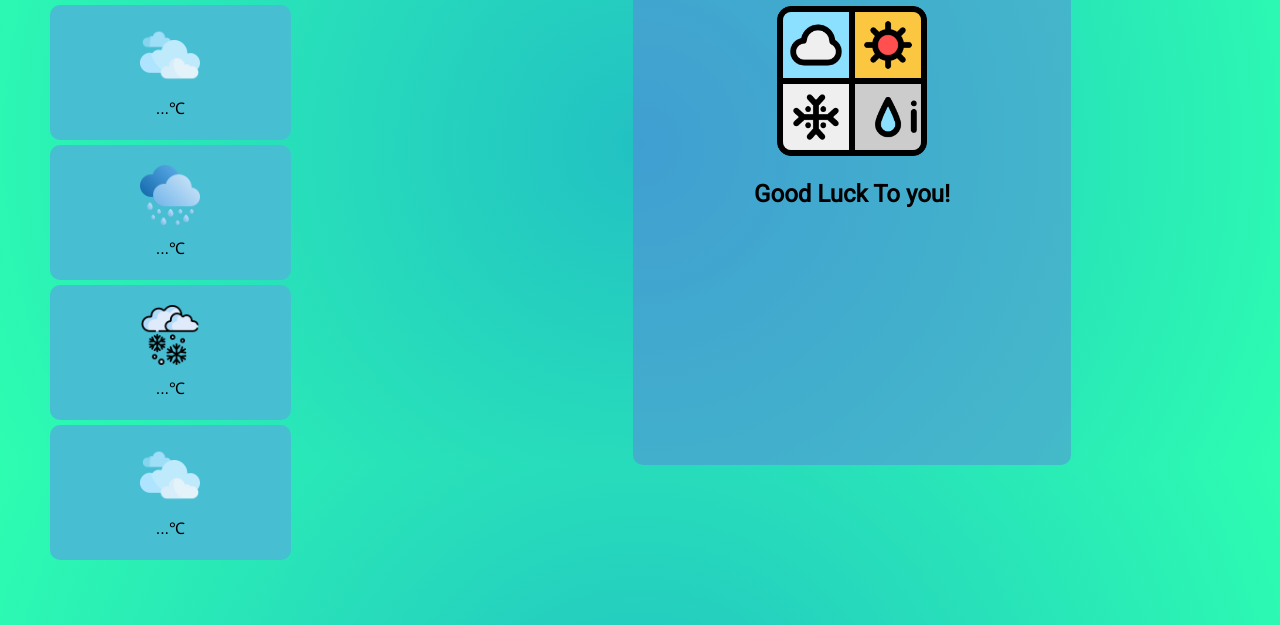
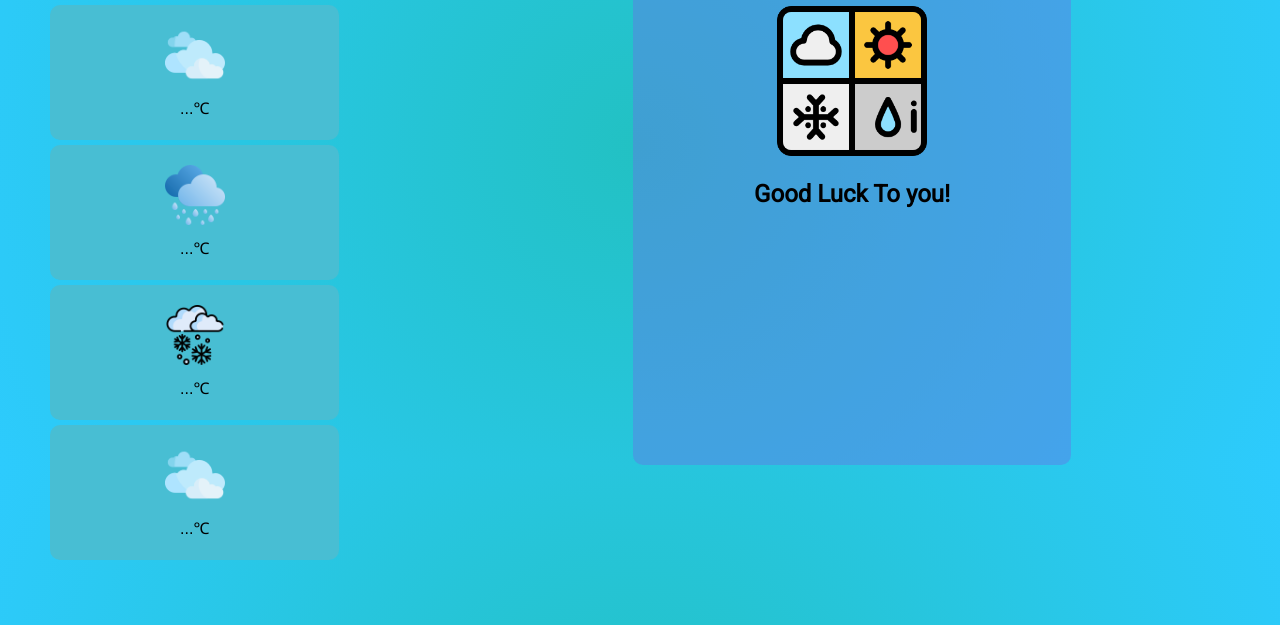
Before and after one commit to johnnybinh/gdsc-g4-weatherapp, a plain HTML site: page index.html in a window 1280 px wide. Shown: the part 175-800 px from the top of the page. Drawn offline with Linux system fonts and the light colour scheme.

Commit message:
edit css

```diff
--- a/index.html
+++ b/index.html
@@ -18,7 +18,7 @@
     <div class="content">
 
 
-      <div>
+      <div class="forcecast">
         <!DOCTYPE html>
         <html>
         <head>
@@ -26,7 +26,7 @@
           <meta name="viewport" content="width=device-width, initial-scale=1">
           <style>
             body {
-              background-color: rgb(255, 255, 255);
+              background-color: rgb(180, 122, 122);
               font-family: Arial, sans-serif;
             }
 
@@ -40,7 +40,7 @@
               left: 0px;
               right: 0px;
               margin-left:50px;
-              width: 65%;
+              width: 120%;
               height: 115px;
               padding: 10px;
               margin-bottom:5px;
@@ -129,5 +129,4 @@
     </div>
   </div>
 </body>
-<script src="forecast.js"></script>
 </html>
--- a/style.css
+++ b/style.css
@@ -14,7 +14,7 @@ body{
   margin:0;
   padding: 0;
   background: rgb(34,193,195);
-  background: radial-gradient(circle, rgba(34,193,195,1) 0%, rgba(45,253,177,1) 100%);
+background: radial-gradient(circle, rgba(34,193,195,1) 0%, rgba(45,203,253,1) 100%);
 }
 
 
```
